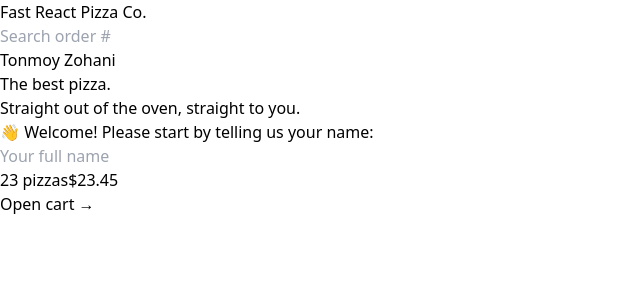
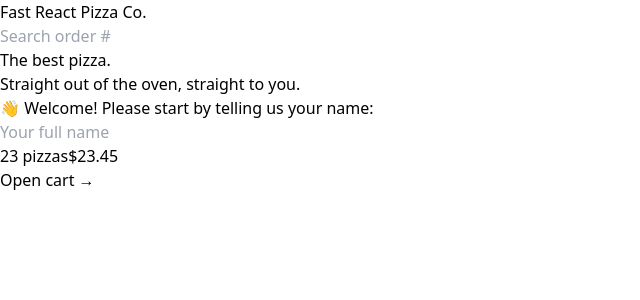
Before and after one commit to TonmoyZohani/fast-react-pizza, a React (Vite) app: page / in a window 1280 px wide. Shown: the top 300 px of the page, without its empty margins (0-640 px from the left). Built offline with nearby package versions, Linux system fonts and the light colour scheme.

Commit message:
update the name

```diff
--- a/src/features/user/userSlice.js
+++ b/src/features/user/userSlice.js
@@ -25,7 +25,7 @@ function getPosition() {
   import { createSlice } from "@reduxjs/toolkit";
 
   const initialState = {
-    username:"Tonmoy Zohani",
+    username:"",
   }
 
   const userSlice = createSlice({
--- a/src/ui/Home.jsx
+++ b/src/ui/Home.jsx
@@ -1,6 +1,10 @@
-import CreateUser from '../features/user/CreateUser';
+import { useSelector } from "react-redux";
+import CreateUser from "../features/user/CreateUser";
+import Button from "./Button";
 
 function Home() {
+  const username = useSelector((state) => state.user.username);
+
   return (
     <div className="my-10 px-4 text-center sm:my-16">
       <h1 className="mb-8  text-xl font-semibold md:text-3xl">
@@ -11,7 +15,13 @@ function Home() {
         </span>
       </h1>
 
-      <CreateUser />
+      {username === "" ? (
+        <CreateUser />
+      ) : (
+        <Button to="/menu" type="primary">
+          Continue Ordering,{username}
+        </Button>
+      )}
     </div>
   );
 }
```
